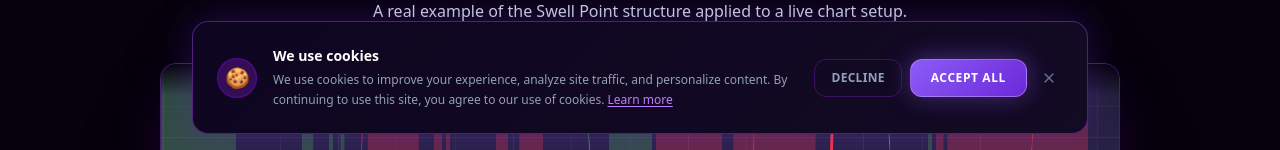
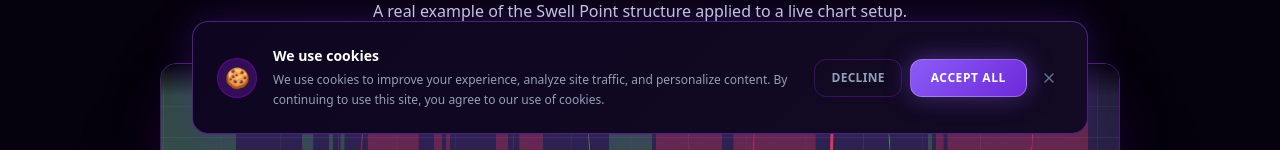
Before and after one commit to HitPrime/Swell-Point, a React (Vite) app: page / in a window 1280 px wide. Shown: the part 650-800 px from the top of the page. Built offline with nearby package versions, Linux system fonts and the light colour scheme.

Commit message:
Remove Learn more link from cookies banner

```diff
--- a/src/components/CookiesBanner.tsx
+++ b/src/components/CookiesBanner.tsx
@@ -42,10 +42,7 @@ export const CookiesBanner: React.FC = () => {
           <div className="flex-1 space-y-1">
             <p className="text-sm font-bold text-white">We use cookies</p>
             <p className="text-xs text-slate-400 leading-relaxed">
-              We use cookies to improve your experience, analyze site traffic, and personalize content. By continuing to use this site, you agree to our use of cookies.{' '}
-              <a href="#" className="text-purple-400 hover:text-purple-300 underline underline-offset-2 transition-colors">
-                Learn more
-              </a>
+              We use cookies to improve your experience, analyze site traffic, and personalize content. By continuing to use this site, you agree to our use of cookies.
             </p>
           </div>
 
```
